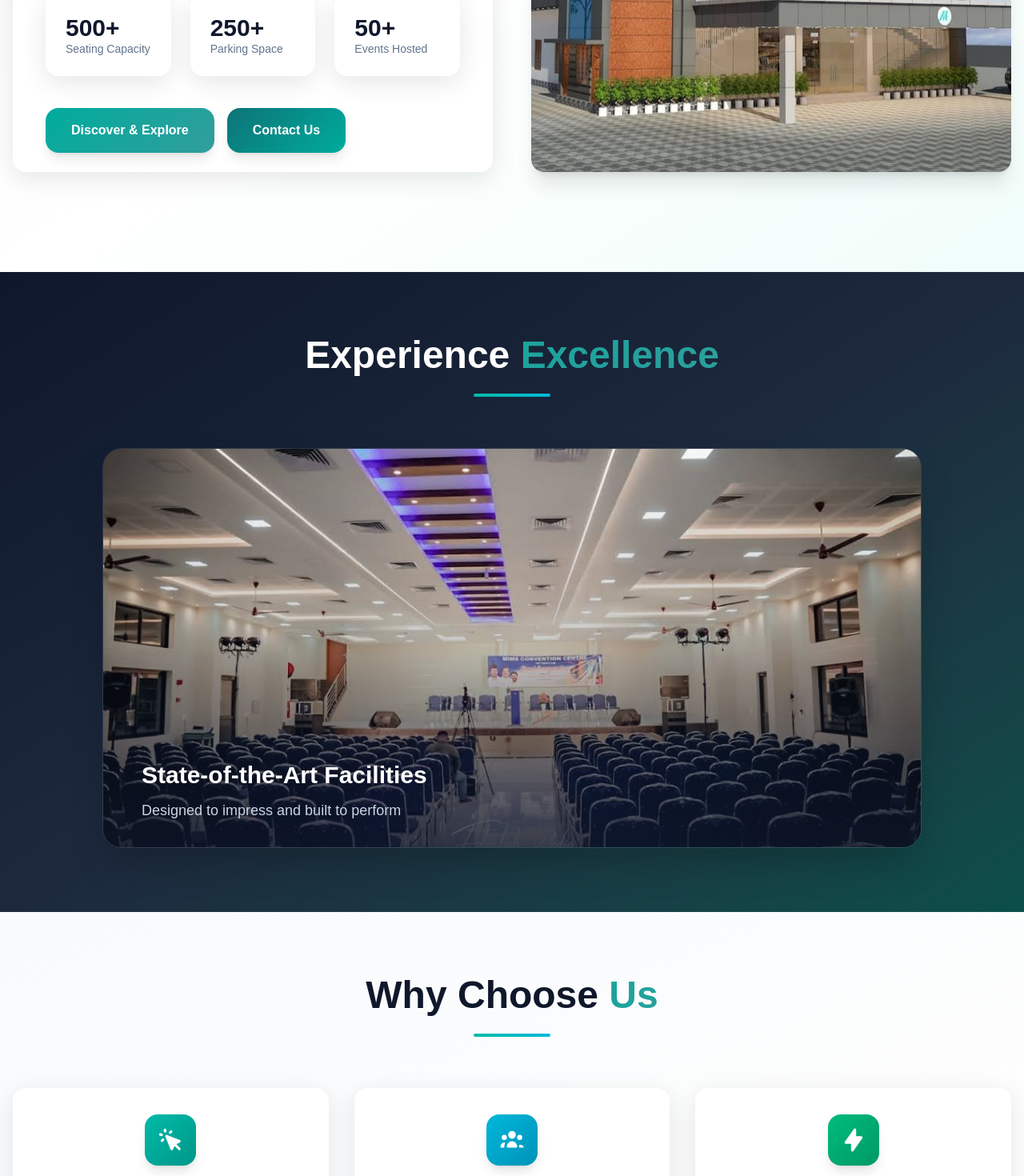
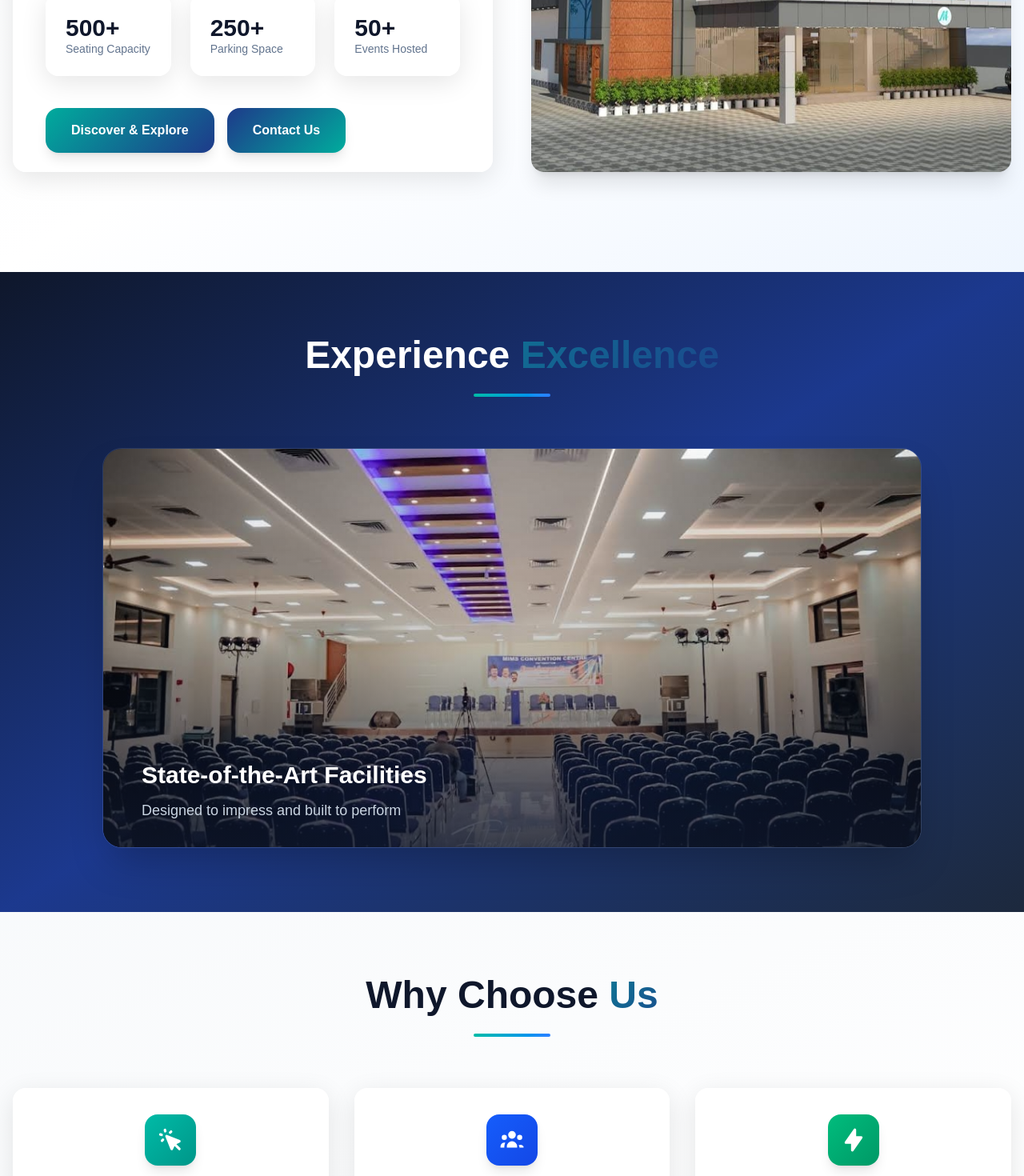
Before and after one commit to justhashim/Mims, a Next.js app in the folder frontend/: page / in a window 1280 px wide. Shown: the part 460-1930 px from the top of the page at 80% size. Built offline with nearby package versions, Linux system fonts and the light colour scheme.

Commit message:
feat: Update color scheme to blue across components for a cohesive design; enhance button styles and gradients

```diff
--- a/frontend/src/app/components/ContactForm.tsx
+++ b/frontend/src/app/components/ContactForm.tsx
@@ -113,7 +113,7 @@ const ContactForm = () => {
 
 				<button
 					type="submit"
-					className="w-full bg-teal-600 text-white py-2 px-4 rounded-md hover:bg-teal-700 transition-colors focus:outline-none focus:ring-2 focus:ring-teal-500 focus:ring-offset-2"
+					className="w-full bg-gradient-to-r from-teal-600 to-blue-600 text-white py-2 px-4 rounded-md hover:from-teal-700 hover:to-blue-700 transition-all duration-300 focus:outline-none focus:ring-2 focus:ring-teal-500 focus:ring-offset-2"
 				>
 					Send Message
 				</button>
--- a/frontend/src/app/globals.css
+++ b/frontend/src/app/globals.css
@@ -4,14 +4,17 @@
 	--background: #ffffff;
 	--foreground: #0f172a;
 
-	/* Professional Teal Color Palette - Based on Logo #00AC9D */
+	/* Professional Teal & Navy Color Palette - Based on Logo #00AC9D */
 	--primary: #00ac9d;
 	--primary-dark: #008a7b;
 	--primary-light: #26d0c1;
-	--secondary: #0d7377;
-	--secondary-dark: #14a085;
+	--secondary: #1e3a8a;
+	--secondary-dark: #1e40af;
 	--accent: #329d9c;
-	--accent-dark: #205072;
+	--accent-dark: #0f172a;
+	--navy: #1e3a8a;
+	--navy-dark: #1e293b;
+	--navy-light: #3b82f6;
 
 	/* Neutral Colors */
 	--neutral-50: #f8fafc;
@@ -29,7 +32,7 @@
 	--gradient-primary: linear-gradient(
 		135deg,
 		var(--primary) 0%,
-		var(--accent) 100%
+		var(--navy) 100%
 	);
 	--gradient-secondary: linear-gradient(
 		135deg,
@@ -38,8 +41,13 @@
 	);
 	--gradient-dark: linear-gradient(
 		135deg,
-		var(--neutral-800) 0%,
+		var(--navy-dark) 0%,
 		var(--neutral-900) 100%
+	);
+	--gradient-navy-teal: linear-gradient(
+		135deg,
+		var(--navy) 0%,
+		var(--primary) 100%
 	);
 }
 
@@ -317,7 +325,7 @@ body {
 
 .btn-secondary:hover {
 	transform: translateY(-2px);
-	box-shadow: 0 10px 25px rgba(13, 115, 119, 0.3);
+	box-shadow: 0 10px 25px rgba(30, 58, 138, 0.3);
 }
 
 /* Smooth scrolling */
@@ -386,7 +394,7 @@ html {
 .floating-maps-btn {
 	width: 60px;
 	height: 60px;
-	background: linear-gradient(to right, #00ac9d, #329d9c);
+	background: linear-gradient(to right, #00ac9d, #1e3a8a);
 	border-radius: 50%;
 	display: flex;
 	align-items: center;
@@ -399,9 +407,9 @@ html {
 }
 
 .floating-maps-btn:hover {
-	background: linear-gradient(to right, #008a7b, #0d7377);
+	background: linear-gradient(to right, #008a7b, #1e293b);
 	transform: translateY(-2px) scale(1.05);
-	box-shadow: 0 12px 35px rgba(0, 172, 157, 0.4);
+	box-shadow: 0 12px 35px rgba(30, 58, 138, 0.4);
 }
 
 .floating-maps-btn:active {
@@ -426,7 +434,7 @@ html {
 .floating-call-btn {
 	width: 60px;
 	height: 60px;
-	background: linear-gradient(to right, #00ac9d, #329d9c);
+	background: linear-gradient(to right, #00ac9d, #1e3a8a);
 	border-radius: 50%;
 	display: flex;
 	align-items: center;
@@ -439,9 +447,9 @@ html {
 }
 
 .floating-call-btn:hover {
-	background: linear-gradient(to right, #008a7b, #0d7377);
+	background: linear-gradient(to right, #008a7b, #1e293b);
 	transform: translateY(-2px) scale(1.05);
-	box-shadow: 0 12px 35px rgba(0, 172, 157, 0.4);
+	box-shadow: 0 12px 35px rgba(30, 58, 138, 0.4);
 }
 
 .floating-call-btn:active {
--- a/frontend/src/app/page.tsx
+++ b/frontend/src/app/page.tsx
@@ -84,11 +84,11 @@ export default function Home() {
 			<Navbar />
 
 			{/* 1. Headline Section - Modern and elegant hero */}
-			<section className="min-h-screen py-24 bg-gradient-to-br from-slate-50 via-white to-teal-50 flex items-center relative overflow-hidden">
+			<section className="min-h-screen py-24 bg-gradient-to-br from-slate-50 via-white to-blue-50 flex items-center relative overflow-hidden">
 				{/* Background decoration */}
 				<div className="absolute inset-0 bg-grid-slate-100 [mask-image:linear-gradient(0deg,white,rgba(255,255,255,0.6))] -z-10"></div>
-				<div className="absolute top-0 right-0 -translate-y-12 translate-x-12 w-96 h-96 bg-gradient-to-br from-teal-400/20 to-cyan-400/20 rounded-full blur-3xl -z-10"></div>
-				<div className="absolute bottom-0 left-0 translate-y-12 -translate-x-12 w-96 h-96 bg-gradient-to-br from-emerald-400/20 to-teal-400/20 rounded-full blur-3xl -z-10"></div>
+				<div className="absolute top-0 right-0 -translate-y-12 translate-x-12 w-96 h-96 bg-gradient-to-br from-teal-400/20 to-blue-400/20 rounded-full blur-3xl -z-10"></div>
+				<div className="absolute bottom-0 left-0 translate-y-12 -translate-x-12 w-96 h-96 bg-gradient-to-br from-blue-400/20 to-teal-400/20 rounded-full blur-3xl -z-10"></div>
 
 				<div className="container mx-auto px-4">
 					<div className="grid md:grid-cols-2 gap-8 md:gap-12 items-center">
@@ -167,17 +167,17 @@ export default function Home() {
 			</section>
 
 			{/* 2. Visual Focus Section */}
-			<section className="py-20 bg-gradient-to-br from-slate-900 via-slate-800 to-teal-900 text-white relative overflow-hidden">
+			<section className="py-20 bg-gradient-to-br from-slate-900 via-blue-900 to-slate-800 text-white relative overflow-hidden">
 				{/* Background decoration */}
 				<div className="absolute inset-0 bg-grid-white/[0.05] -z-10"></div>
-				<div className="absolute top-1/2 left-1/2 -translate-x-1/2 -translate-y-1/2 w-[800px] h-[800px] bg-gradient-to-r from-teal-500/10 to-cyan-500/10 rounded-full blur-3xl -z-10"></div>
+				<div className="absolute top-1/2 left-1/2 -translate-x-1/2 -translate-y-1/2 w-[800px] h-[800px] bg-gradient-to-r from-teal-500/10 to-blue-500/10 rounded-full blur-3xl -z-10"></div>
 
 				<div className="container mx-auto px-4">
 					<div className="text-center mb-16">
 						<h2 className="text-4xl md:text-5xl font-bold mb-6 animate-fade-in-up">
 							Experience <span className="gradient-text">Excellence</span>
 						</h2>
-						<div className="w-24 h-1 bg-gradient-to-r from-teal-500 to-cyan-500 mx-auto animate-scale-in animation-delay-300 rounded-full"></div>
+						<div className="w-24 h-1 bg-gradient-to-r from-teal-500 to-blue-500 mx-auto animate-scale-in animation-delay-300 rounded-full"></div>
 					</div>
 
 					<div className="relative h-96 md:h-[500px] w-full max-w-5xl mx-auto rounded-3xl overflow-hidden shadow-2xl hover:shadow-3xl transition-all duration-500 animate-fade-in-up animation-delay-500 group border border-white/10">
@@ -216,7 +216,7 @@ export default function Home() {
 						<h2 className="text-4xl md:text-5xl font-bold text-slate-900 mb-6 animate-fade-in-up">
 							Why Choose <span className="gradient-text">Us</span>
 						</h2>
-						<div className="w-24 h-1 bg-gradient-to-r from-teal-500 to-cyan-500 mx-auto mb-6 animate-scale-in animation-delay-300 rounded-full"></div>
+						<div className="w-24 h-1 bg-gradient-to-r from-teal-500 to-blue-500 mx-auto mb-6 animate-scale-in animation-delay-300 rounded-full"></div>
 					</div>
 
 					<div className="grid md:grid-cols-3 gap-8">
@@ -246,8 +246,8 @@ export default function Home() {
 						</div>
 
 						{/* Benefit 2 */}
-						<div className="modern-card rounded-2xl p-8 text-center shadow-lg hover:shadow-2xl transition-all duration-500 hover:scale-105 group animate-fade-in-up animation-delay-400 border border-cyan-100">
-							<div className="bg-gradient-to-br from-cyan-500 to-cyan-600 text-white p-4 rounded-2xl w-16 h-16 flex items-center justify-center mx-auto mb-6 group-hover:scale-110 group-hover:rotate-12 transition-all duration-500 shadow-lg">
+						<div className="modern-card rounded-2xl p-8 text-center shadow-lg hover:shadow-2xl transition-all duration-500 hover:scale-105 group animate-fade-in-up animation-delay-400 border border-blue-100">
+							<div className="bg-gradient-to-br from-blue-600 to-blue-700 text-white p-4 rounded-2xl w-16 h-16 flex items-center justify-center mx-auto mb-6 group-hover:scale-110 group-hover:rotate-12 transition-all duration-500 shadow-lg">
 								<svg
 									className="w-8 h-8 group-hover:animate-pulse"
 									fill="currentColor"
@@ -257,7 +257,7 @@ export default function Home() {
 									<path d="M13 6a3 3 0 11-6 0 3 3 0 016 0zM18 8a2 2 0 11-4 0 2 2 0 014 0zM14 15a4 4 0 00-8 0v1h8v-1zM6 8a2 2 0 11-4 0 2 2 0 014 0zM16 18v-1a5.972 5.972 0 00-.75-2.906A3.005 3.005 0 0119 15v1h-3zM4.75 12.094A5.973 5.973 0 004 15v1H1v-1a3 3 0 013.75-2.906z"></path>
 								</svg>
 							</div>
-							<h3 className="text-xl font-bold text-slate-900 mb-3 group-hover:text-cyan-600 transition-colors duration-300">
+							<h3 className="text-xl font-bold text-slate-900 mb-3 group-hover:text-blue-600 transition-colors duration-300">
 								Expert Staff
 							</h3>
 							<p className="text-slate-600 group-hover:text-slate-700 transition-colors duration-300 leading-relaxed">
@@ -376,19 +376,19 @@ export default function Home() {
 			{/* 5.5. Gallery Section */}
 			<section
 				id="gallery"
-				className="py-20 bg-gradient-to-br from-slate-900 via-teal-900 to-slate-900 text-white relative overflow-hidden"
+				className="py-20 bg-gradient-to-br from-slate-900 via-blue-900 to-slate-900 text-white relative overflow-hidden"
 			>
 				{/* Background decoration */}
 				<div className="absolute inset-0 bg-grid-white/[0.02] -z-10"></div>
-				<div className="absolute top-1/4 right-1/4 w-96 h-96 bg-gradient-to-br from-teal-500/20 to-cyan-500/20 rounded-full blur-3xl -z-10"></div>
-				<div className="absolute bottom-1/4 left-1/4 w-96 h-96 bg-gradient-to-br from-emerald-500/20 to-teal-500/20 rounded-full blur-3xl -z-10"></div>
+				<div className="absolute top-1/4 right-1/4 w-96 h-96 bg-gradient-to-br from-teal-500/20 to-blue-500/20 rounded-full blur-3xl -z-10"></div>
+				<div className="absolute bottom-1/4 left-1/4 w-96 h-96 bg-gradient-to-br from-blue-500/20 to-teal-500/20 rounded-full blur-3xl -z-10"></div>
 
 				<div className="container mx-auto px-4">
 					<div className="text-center mb-16">
 						<h2 className="text-4xl md:text-5xl font-bold mb-6 animate-fade-in-up">
 							Our <span className="gradient-text">Gallery</span>
 						</h2>
-						<div className="w-24 h-1 bg-gradient-to-r from-teal-500 to-cyan-500 mx-auto mb-6 animate-scale-in animation-delay-300 rounded-full"></div>
+						<div className="w-24 h-1 bg-gradient-to-r from-teal-500 to-blue-500 mx-auto mb-6 animate-scale-in animation-delay-300 rounded-full"></div>
 						<p className="text-slate-300 max-w-3xl mx-auto animate-fade-in-up animation-delay-500 text-lg leading-relaxed">
 							Explore our stunning venue through these captivating images
 						</p>
@@ -635,16 +635,16 @@ export default function Home() {
 							</Link>
 						</div>
 
-						<div className="bg-teal-600 p-8 rounded-lg text-center shadow-lg hover:shadow-xl transition-all duration-500 transform scale-105 hover:scale-110 group animate-fade-in-up animation-delay-400 animate-pulse">
+						<div className="bg-gradient-to-r from-teal-600 to-blue-600 p-8 rounded-lg text-center shadow-lg hover:shadow-xl transition-all duration-500 transform scale-105 hover:scale-110 group animate-fade-in-up animation-delay-400 animate-pulse">
 							<h3 className="text-xl font-bold mb-4 group-hover:animate-bounce">
 								Request a Quote
 							</h3>
-							<p className="text-teal-100 mb-6 group-hover:text-white transition-colors duration-300">
+							<p className="text-blue-100 mb-6 group-hover:text-white transition-colors duration-300">
 								Get a customized proposal for your event
 							</p>
 							<Link
 								href="#contact"
-								className="inline-block bg-white hover:bg-gray-100 text-teal-600 px-6 py-3 rounded-md transition-all duration-300 w-full font-medium hover:scale-105 transform hover:shadow-lg"
+								className="inline-block bg-white hover:bg-gray-100 text-blue-600 px-6 py-3 rounded-md transition-all duration-300 w-full font-medium hover:scale-105 transform hover:shadow-lg"
 							>
 								Get Quote
 							</Link>
@@ -954,7 +954,7 @@ export default function Home() {
 								/>
 								<button
 									type="submit"
-									className="bg-teal-600 hover:bg-teal-700 text-white px-4 py-2 rounded-r-md transition-all duration-300 hover:scale-105 transform"
+									className="bg-gradient-to-r from-teal-600 to-blue-600 hover:from-teal-700 hover:to-blue-700 text-white px-4 py-2 rounded-r-md transition-all duration-300 hover:scale-105 transform"
 								>
 									Subscribe
 								</button>
```
Also changed, not shown: frontend/src/app/components/Navbar.tsx (+7 -7 lines), frontend/src/app/gallery/page.tsx (+10 -10 lines).
